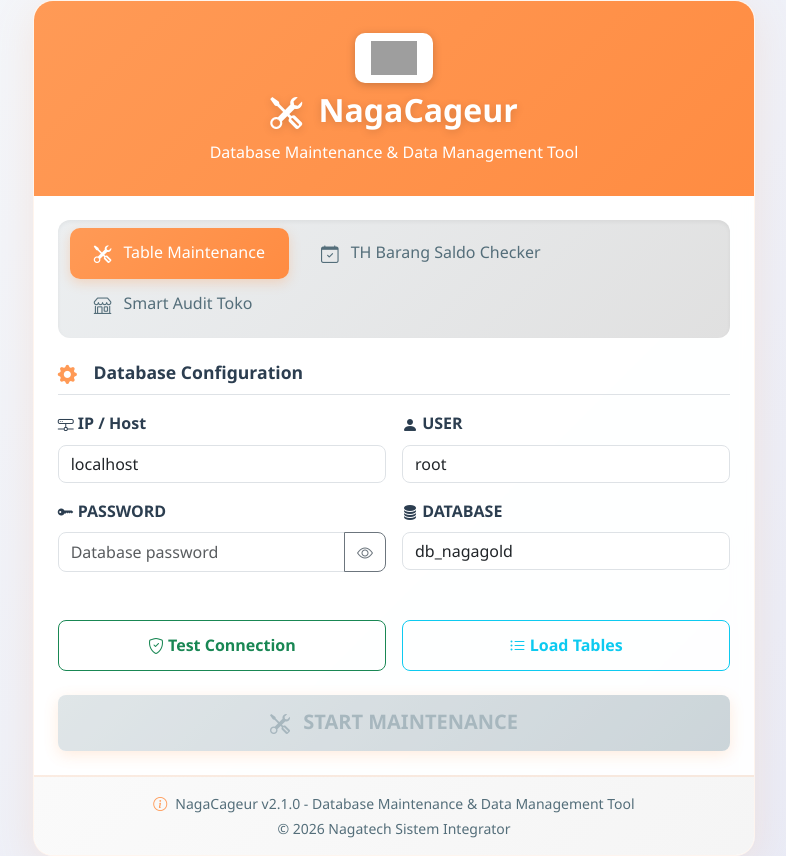
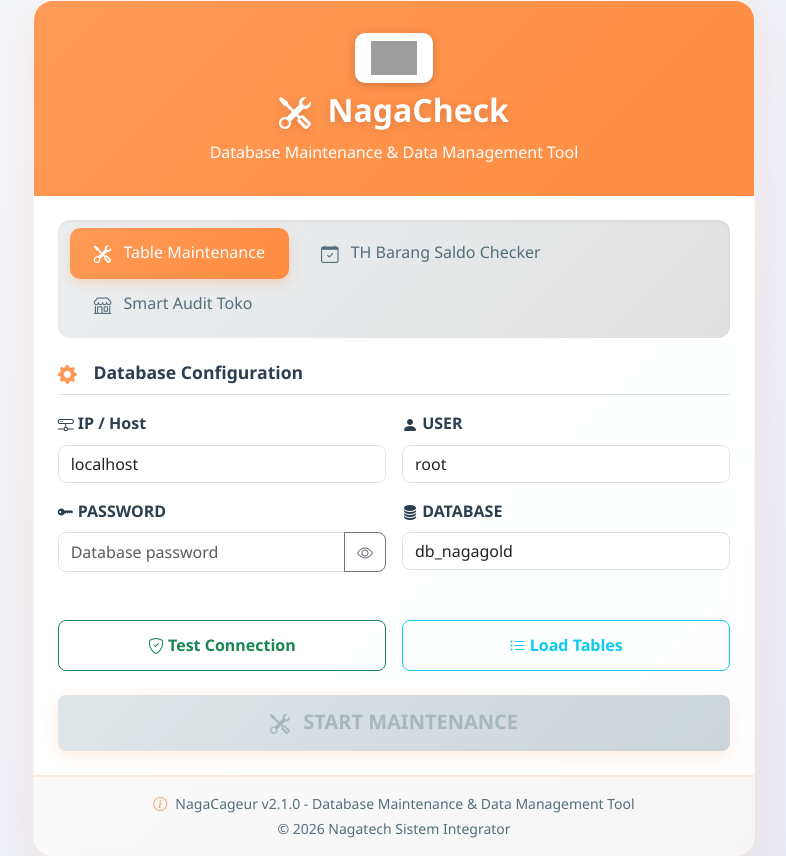
Before and after one commit to sofinranger/nagacageur, a Flask app: page / in a window 1280 px wide. Shown: the whole page, without its empty margins (246-1032 px from the left). Run offline with Flask 3, Linux system fonts and the light colour scheme; grey boxes are pictures that could not be loaded.

Commit message:
Rename references from NagaCageur to NagaCheck and update build script

```diff
--- a/app.py
+++ b/app.py
@@ -1420,7 +1420,7 @@ def open_browser():
 def main():
     """Main entry point"""
     print("=" * 80)
-    print("NAGACAGEUR - DATABASE MAINTENANCE & DATA MANAGEMENT TOOL")
+    print("NAGACHECK - DATABASE MAINTENANCE & DATA MANAGEMENT TOOL")
     print("=" * 80)
     print("Starting Flask server on http://localhost:5000")
     print("Browser will open automatically in 2 seconds...")
--- a/templates/index.html
+++ b/templates/index.html
@@ -3,7 +3,7 @@
 <head>
     <meta charset="UTF-8">
     <meta name="viewport" content="width=device-width, initial-scale=1.0">
-    <title>NagaCageur - Database Maintenance Tool</title>
+    <title>NagaCheck - Database Maintenance Tool</title>
 
     <!-- Favicon -->
     <link rel="icon" type="image/x-icon" href="{{ url_for('static', filename='favicon.ico') }}">
@@ -31,7 +31,7 @@
                         </div>
                         <h2 class="mb-0">
                             <i class="bi bi-tools me-2"></i>
-                            NagaCageur
+                            NagaCheck
                         </h2>
                         <p class="mb-0 mt-2 opacity-90">Database Maintenance & Data Management Tool</p>
                     </div>
```
Also changed, not shown: README.md, 2 other files.
